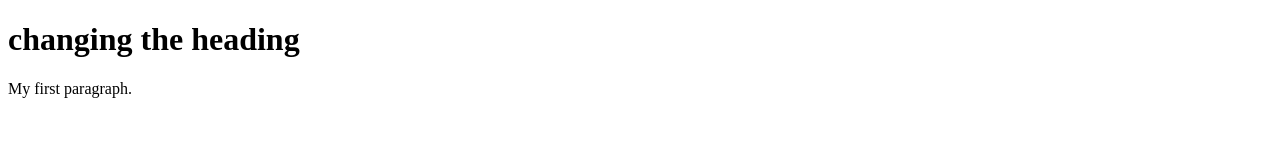
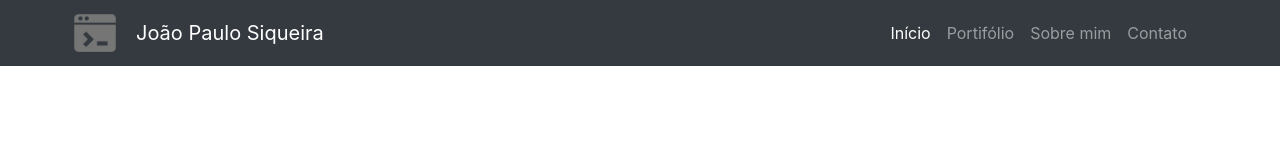
Before and after one commit to jopak19/jopak19.github.io, a plain HTML site: page index.html in a window 1280 px wide. Drawn offline with nearby package versions, Linux system fonts and the light colour scheme.

Commit message:
novos arquivos

```diff
--- a/custom/estilo.css
+++ b/custom/estilo.css
@@ -0,0 +1,4 @@
+.icon{
+    width: 50px;
+    height: 50px;
+}
--- a/index.html
+++ b/index.html
@@ -1,12 +1,49 @@
 <!DOCTYPE html>
-<html>
+<html lang="pt-br">
   <head>
+      <meta charset="utf-8">
+      <meta name="viewport" content="width=device-width, initial-scale=1, shrink-to-fit=no">
+      <link rel="stylesheet" href="https://maxcdn.bootstrapcdn.com/bootstrap/4.0.0/css/bootstrap.min.css" integrity="sha384-Gn5384xqQ1aoWXA+058RXPxPg6fy4IWvTNh0E263XmFcJlSAwiGgFAW/dAiS6JXm" crossorigin="anonymous">
+      <link rel="stylesheet" type="text/css" href="custom/estilo.css">
+      <script type="text/javascript" src="custom/script.js"></script>
       <title>João Paulo Siqueira</title>
   </head>
 <body>
-<h1>changing the heading</h1>
+<!--inicio nav-->
+<nav class="navbar navbar-expand-lg navbar-dark bg-dark">
+  <div class="container nav">
+      <img src="img/icon.png" class="d-none d-md-block icon">
+      <a class="navbar-brand ml-3" href="#">João Paulo Siqueira</a>
+      <button class="navbar-toggler" type="button" data-toggle="collapse" data-target="#navbarConteudo" aria-controls="navbarConteudo" aria-expanded="false" aria-label="Toggle navigation">
+          <span class="navbar-toggler-icon"></span>
+      </button>
 
-<p>My first paragraph.</p>
+      <div class="collapse navbar-collapse" id="navbarConteudo">
+          <ul class="navbar-nav ml-auto">
+              <li class="nav-item active">
+                  <a class="nav-link" href="#slideSite">Início<span class="sr-only">(current)</span></a>
+              </li>
+              <li class="nav-item">
+                  <a class="nav-link" href="#portifolio">Portifólio</a>
+              </li>
+              <li class="nav-item">
+                  <a class="nav-link" href="#sobreMim">Sobre mim</a>
+              </li>
+              <li class="nav-item">
+                  <a class="nav-link" href="#contato">Contato</a>
+              </li>
+          </ul>
+      </div>
+  </div>
+</nav>
+<!--inicio nav-->
 
+
+
+
+
+<script src="https://code.jquery.com/jquery-3.2.1.slim.min.js" integrity="sha384-KJ3o2DKtIkvYIK3UENzmM7KCkRr/rE9/Qpg6aAZGJwFDMVNA/GpGFF93hXpG5KkN" crossorigin="anonymous"></script>
+<script src="https://cdnjs.cloudflare.com/ajax/libs/popper.js/1.12.9/umd/popper.min.js" integrity="sha384-ApNbgh9B+Y1QKtv3Rn7W3mgPxhU9K/ScQsAP7hUibX39j7fakFPskvXusvfa0b4Q" crossorigin="anonymous"></script>
+<script src="https://maxcdn.bootstrapcdn.com/bootstrap/4.0.0/js/bootstrap.min.js" integrity="sha384-JZR6Spejh4U02d8jOt6vLEHfe/JQGiRRSQQxSfFWpi1MquVdAyjUar5+76PVCmYl" crossorigin="anonymous"></script>
 </body>
 </html>
```
Also changed, not shown: img/icon.png (added).
